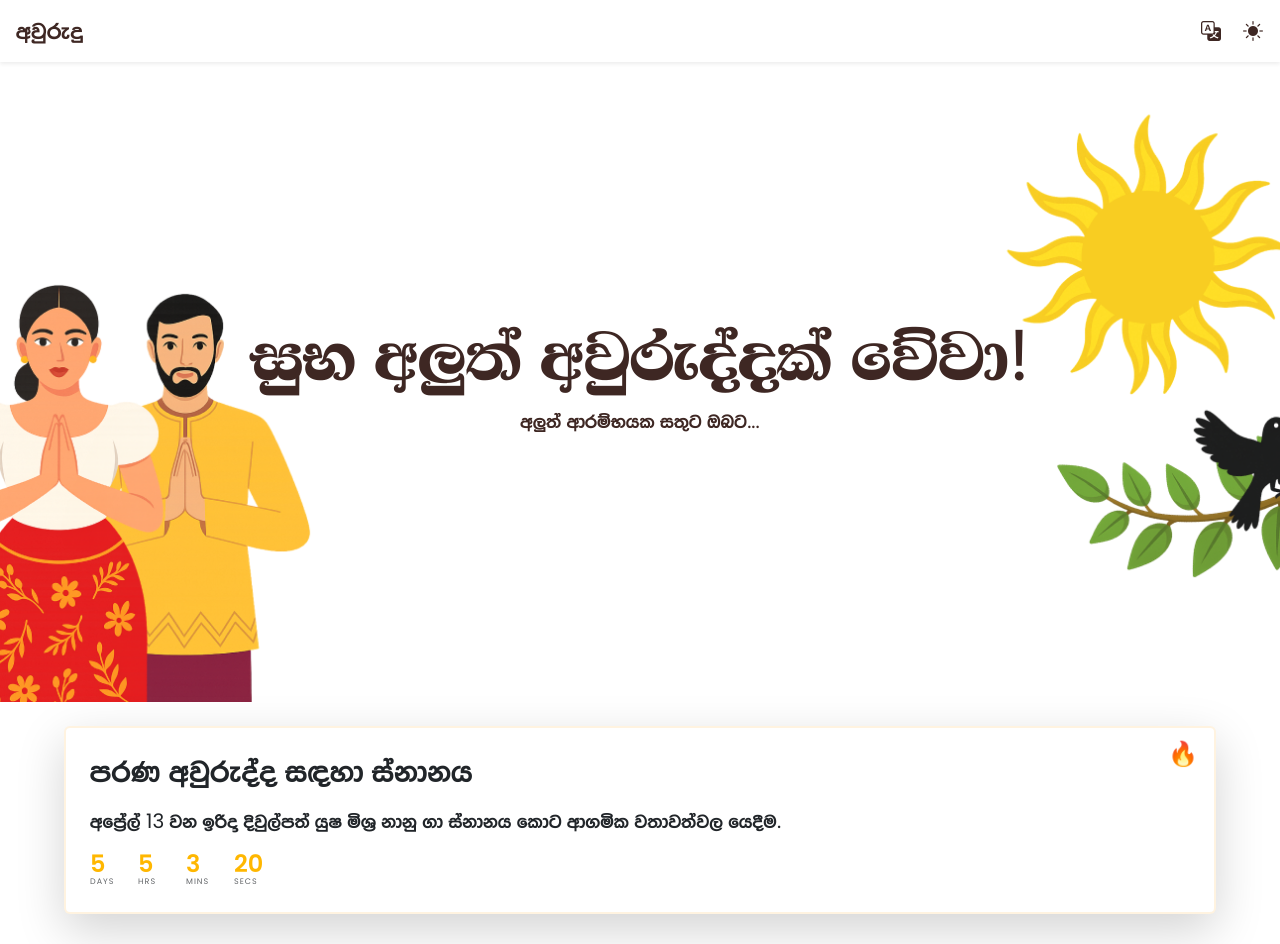
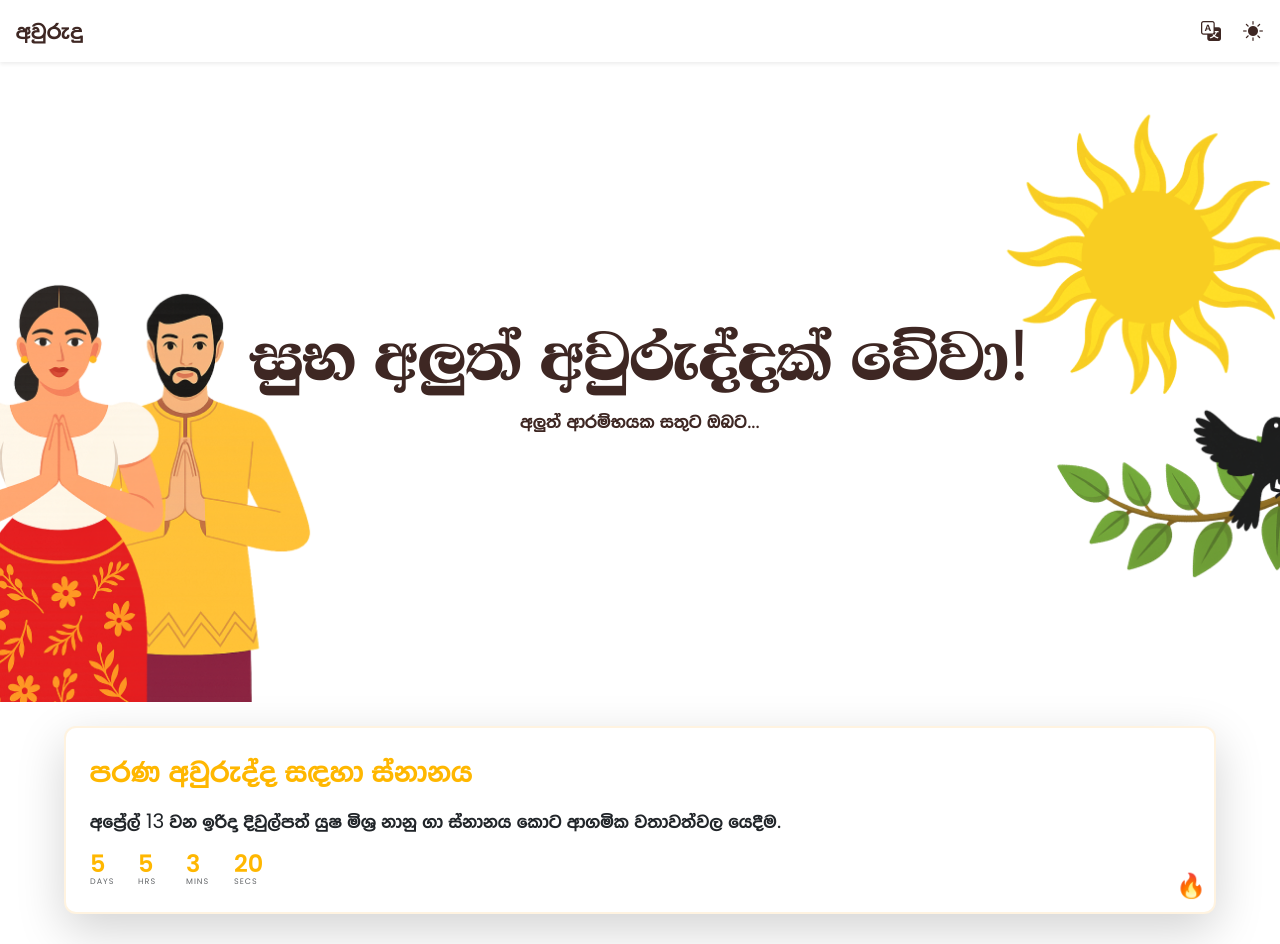
Before and after one commit to kiwizu3/Avurudu, a React (Vite) app: page / in a window 1280 px wide. Shown: the top 944 px of the page. Built offline with nearby package versions, Linux system fonts and the light colour scheme; the HTML template or start-up script is replaced by a standard one.

Commit message:
Color Updates

```diff
--- a/src/components/NakathList.jsx
+++ b/src/components/NakathList.jsx
@@ -21,13 +21,13 @@ const NakathList = ({ nakathData, language, showReminder }) => {
       {/* Featured */}
       {featured && (
         <motion.div
-          className="card border-2 border-gold mb-5 p-4 shadow-lg position-relative"
+          className="card featured-card border-2 border-gold mb-5 p-4 shadow-lg position-relative"
           initial={{ opacity: 0, y: 20 }}
           animate={{ opacity: 1, y: 0 }}
           transition={{ duration: 0.6 }}
         >
-          <span className="position-absolute top-0 end-0 pe-3 pt-2 fs-4">🔥</span>
-          <h2 className="mb-3">{featured[language].title}</h2>
+          <span className="position-absolute bottom-0 end-0 pe-2 pb-2 fs-4">🔥</span>
+          <h2 className="mb-3 ritual-title">{featured[language].title}</h2>
           <p className="lead">{featured[language].description}</p>
           <Countdown targetDate={featured.time} onReminder={showReminder} />
         </motion.div>
@@ -42,7 +42,7 @@ const NakathList = ({ nakathData, language, showReminder }) => {
               key={index}
               className={`masonry-item card border-2 border-gold mb-3 p-3 ${isPast ? "opacity-50" : ""}`}
             >
-              <h3 className="mb-3">{item[language].title}</h3>
+              <h3 className="mb-3 ritual-title">{item[language].title}</h3>
               <p>{item[language].description}</p>
               {item.time && (
                 <div className="mt-2">
--- a/src/index.css
+++ b/src/index.css
@@ -98,6 +98,14 @@ body.dark .masonry-item {
   border-radius: 0.75rem;
   transition: background-color 0.4s ease, color 0.4s ease;
   padding: 1rem;
+}
+
+.featured-card{
+  border-radius: 0.75rem;
+}
+
+.ritual-title{
+  color: #ffb700;
 }
 
 .masonry-item h3,
```
